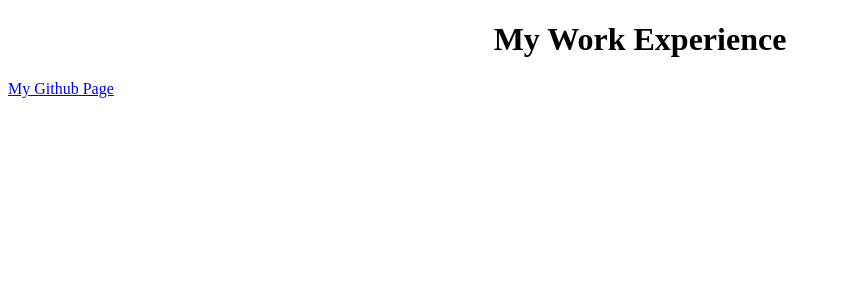
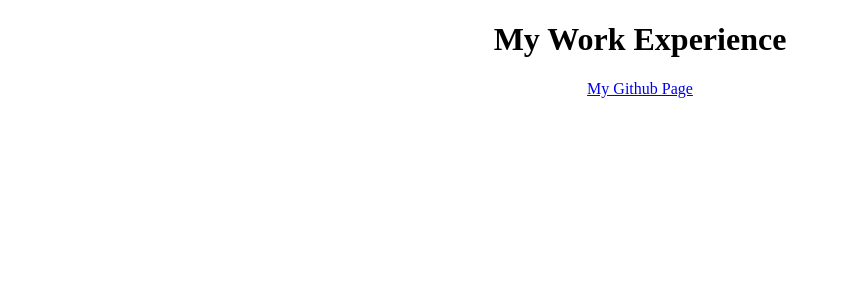
Before and after one commit to RobBerger/l03-assignment-FSWD1054, a React (Create React App) app: page / in a window 1280 px wide. Shown: the top 300 px of the page, without its empty margins (0-841 px from the left). Built offline with nearby package versions, Linux system fonts and the light colour scheme.

Commit message:
placed the classes in the divs

```diff
--- a/src/Footer.js
+++ b/src/Footer.js
@@ -2,7 +2,12 @@ import React from 'react';
 import styles from './Footer.module.css'
 
 function Footer() {
-    return (<a href='https://github.com/robberger'>My Github Page</a>)
+    return (
+        <div class={styles.footer}>
+            <a class={styles.footer} href='https://github.com/robberger'>My Github Page</a>
+        </div>
+
+    )
 }
 
 export default Footer
--- a/src/Footer.module.css
+++ b/src/Footer.module.css
@@ -0,0 +1,3 @@
+.footer {
+    text-align: center;
+}
--- a/src/Header.js
+++ b/src/Header.js
@@ -2,7 +2,11 @@ import React from 'react';
 import styles from './Header.module.css';
 
 function Header() {
-    return (<h1 class={styles.heading}>My Work Experience</h1>)
+    return (
+    <div class={styles.heading}>
+        <h1>My Work Experience</h1>
+    </div>
+    )
 }
 
 export default Header;
```
